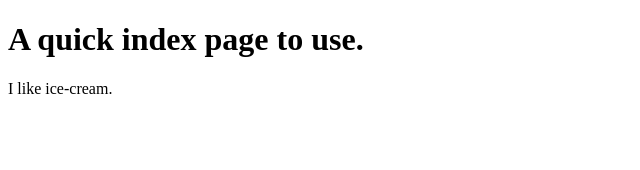
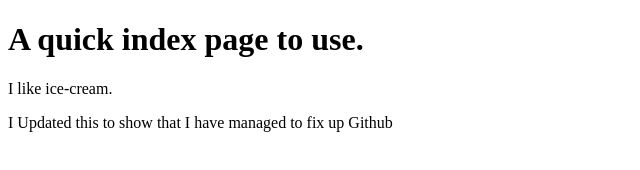
Before and after one commit to Dev-Diren/Dev-Diren.github.io, a plain HTML site: page index.html in a window 1280 px wide. Shown: the whole page, without its empty margins (0-640 px from the left). Drawn offline with Linux system fonts and the light colour scheme.

Commit message:
Edited 26-01-22

```diff
--- a/index.html
+++ b/index.html
@@ -7,6 +7,7 @@
     <body>
         <h1>A quick index page to use.</h1>
         <p>I like ice-cream.</p>
+        <p>I Updated this to show that I have managed to fix up Github</p>
 
     </body>
 
```
